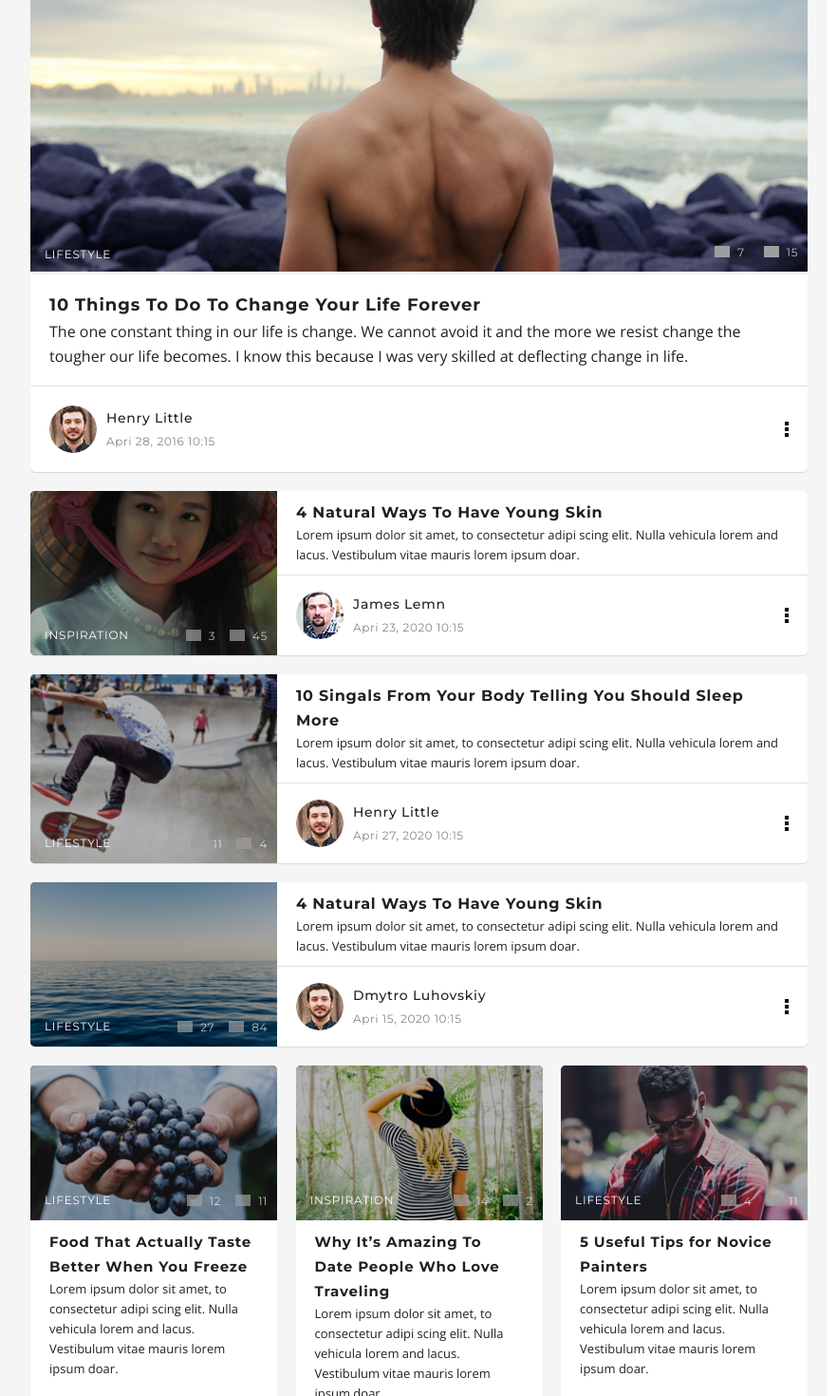
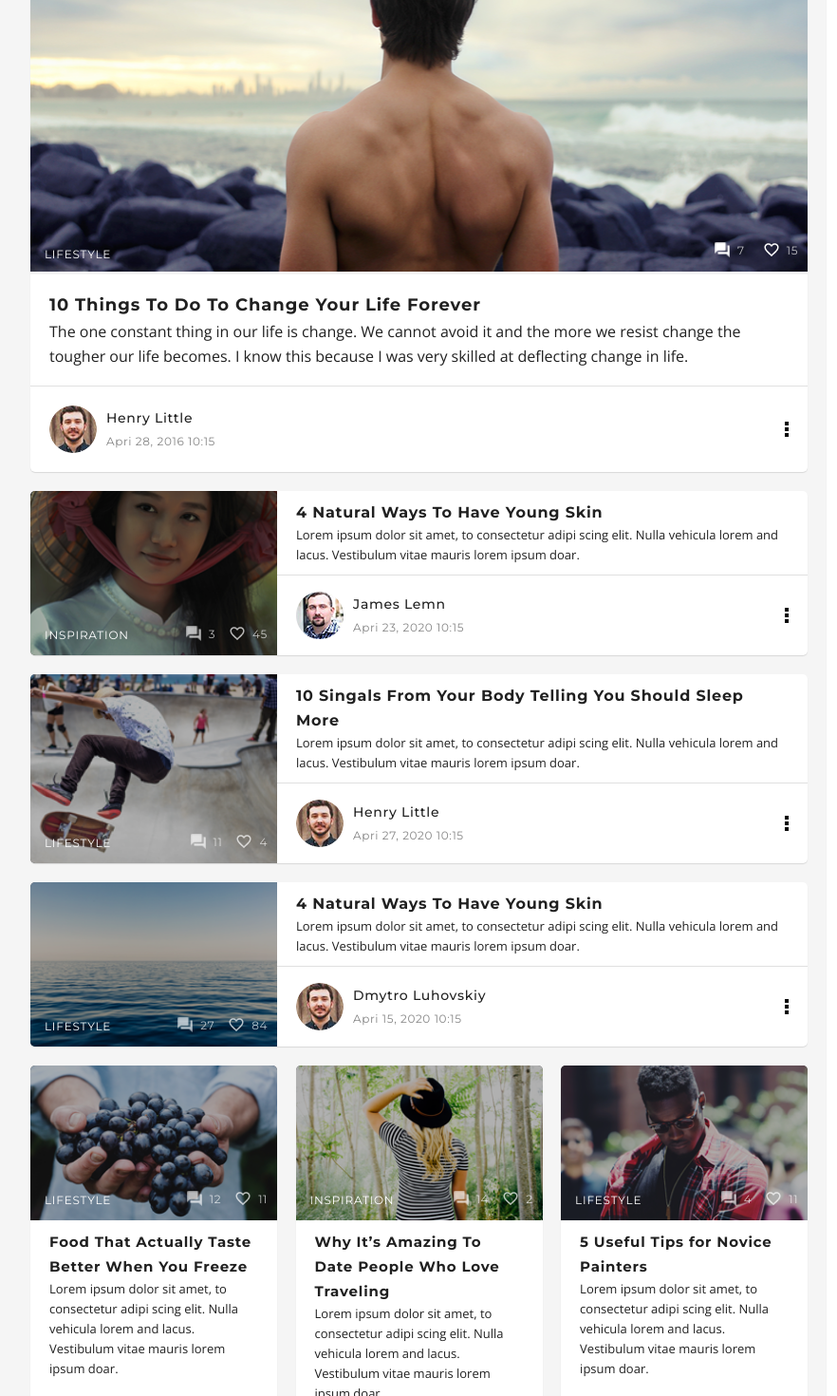
Before and after one commit to mrfunkster/blog-react-app, a React (Create React App) app: page / in a window 1280 px wide. Shown: the part 1130-2600 px from the top of the page at 95% size, without its empty margins (38-920 px from the left). Built offline with nearby package versions, Linux system fonts and the light colour scheme; grey boxes are pictures that could not be loaded.

Commit message:
Added a function data file to project

```diff
--- a/src/App/Main/MainContent/BlogCardBig/BlogCardBig.js
+++ b/src/App/Main/MainContent/BlogCardBig/BlogCardBig.js
@@ -4,10 +4,11 @@ import './BlogCardBig.css'
 import BlogCardBigItem from './BlogCardBigItem'
 
 import BlogData from '../../../../common/data/BlogData'
+import { BlogCardSizeSort } from '../../../../common/data/Functions'
 
-const cardBigContent = BlogData.filter(dataObj => dataObj.belonging === "blog-card-big");
-
-const BlogCardBig = () => {
+const BlogCardBig = ({
+    cardBigContent = BlogCardSizeSort(BlogData, "blog-card-big")
+}) => {
     return (
         <div className="blog-card-big-section">
             {
--- a/src/App/Main/MainContent/BlogCardBig/BlogCardBigItem.js
+++ b/src/App/Main/MainContent/BlogCardBig/BlogCardBigItem.js
@@ -20,13 +20,13 @@ const BlogCardBigItem = ({
                 <div className="author-social-activities">
                     <div className="author-activities comments">
                         <div className="icon">
-                            <img src="images/forum_white.png" alt=""/>
+                            <img src="/images/icons/forum_white.png" alt=""/>
                         </div>
                         <div className="text-info">{cardComments}</div>
                     </div>
                     <div className="author-activities likes">
                         <div className="icon">
-                            <img src="images/favorite_border_white.png" alt=""/>
+                            <img src="/images/icons/favorite_border_white.png" alt=""/>
                         </div>
                         <div className="text-info">{cardLikes}</div>
                     </div>
--- a/src/App/Main/MainContent/BlogCardSmall/SmallCardHorizontal.js
+++ b/src/App/Main/MainContent/BlogCardSmall/SmallCardHorizontal.js
@@ -2,10 +2,11 @@ import React from 'react'
 
 import BlogData from '../../../../common/data/BlogData'
 import SmallCardHorizontalItem from './SmallCardHorizontalItem'
+import { BlogCardSizeSort } from '../../../../common/data/Functions'
 
-const smallCardHorizontalContent = BlogData.filter(dataObj => dataObj.belonging === "blog-card-small-hor");
-
-const SmallCardHorizontal = () => {
+const SmallCardHorizontal = ({
+    smallCardHorizontalContent = BlogCardSizeSort(BlogData, "blog-card-small-hor")
+}) => {
     return (
         <div className="blog-card-small-horizontal-section">
             {
--- a/src/App/Main/MainContent/BlogCardSmall/SmallCardHorizontalItem.js
+++ b/src/App/Main/MainContent/BlogCardSmall/SmallCardHorizontalItem.js
@@ -20,13 +20,13 @@ const SmallCardHorizontalItem = ({
                 <div className="social-activities">
                     <div className="author-activities comments">
                         <div className="icon">
-                            <img src="images/forum_white.png" alt=""/>
+                            <img src="/images/icons/forum_white.png" alt=""/>
                         </div>
                          <div className="text-info">{cardComments}</div>
                     </div>
                     <div className="author-activities likes">
                         <div className="icon">
-                            <img src="images/favorite_border_white.png" alt=""/>
+                            <img src="/images/icons/favorite_border_white.png" alt=""/>
                         </div>
                         <div className="text-info">{cardLikes}</div>
                     </div>
--- a/src/App/Main/MainContent/BlogCardSmall/SmallCardVertical.js
+++ b/src/App/Main/MainContent/BlogCardSmall/SmallCardVertical.js
@@ -2,10 +2,11 @@ import React from 'react'
 
 import BlogData from '../../../../common/data/BlogData'
 import SmallCardVerticalItem from './SmallCardVerticalItem'
+import { BlogCardSizeSort } from '../../../../common/data/Functions'
 
-const smallCardVerticalContent = BlogData.filter(dataObj => dataObj.belonging === "blog-card-small-ver");
-
-const SmallCardVertical = () => {
+const SmallCardVertical = ({
+    smallCardVerticalContent = BlogCardSizeSort(BlogData, "blog-card-small-ver")
+}) => {
     return (
         <div className="blog-card-small-vertical-section">
             {
--- a/src/App/Main/MainContent/BlogCardSmall/SmallCardVerticalItem.js
+++ b/src/App/Main/MainContent/BlogCardSmall/SmallCardVerticalItem.js
@@ -20,13 +20,13 @@ const SmallCardVerticalItem = ({
                 <div className="social-activities">
                     <div className="author-activities comments">
                         <div className="icon">
-                            <img src="images/forum_white.png" alt=""/>
+                            <img src="/images/icons/forum_white.png" alt=""/>
                         </div>
                         <div className="text-info">{cardComments}</div>
                     </div>
                     <div className="author-activities likes">
                         <div className="icon">
-                            <img src="images/favorite_border_white.png" alt=""/>
+                            <img src="/images/icons/favorite_border_white.png" alt=""/>
                         </div>
                         <div className="text-info">{cardLikes}</div>
                     </div>
--- /dev/null
+++ b/src/common/data/Functions.js
@@ -0,0 +1,3 @@
+export const BlogCardSizeSort = (BlogData, belonging) => {
+    return BlogData.filter(dataObj => dataObj.belonging === belonging);
+}
```
Also changed, not shown: public/images/icons/favorite_border_white.png (added), public/images/icons/forum_white.png (added).
